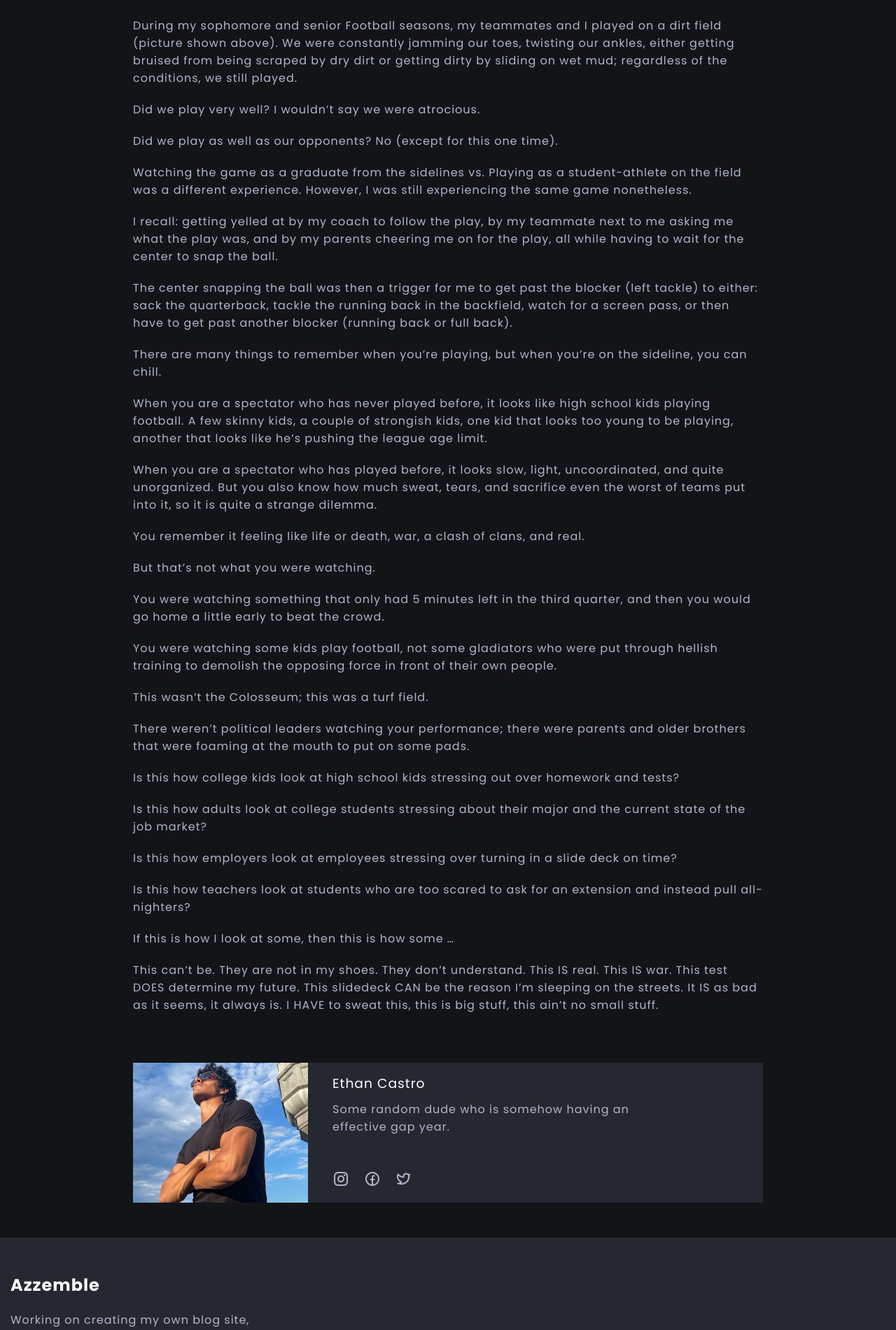
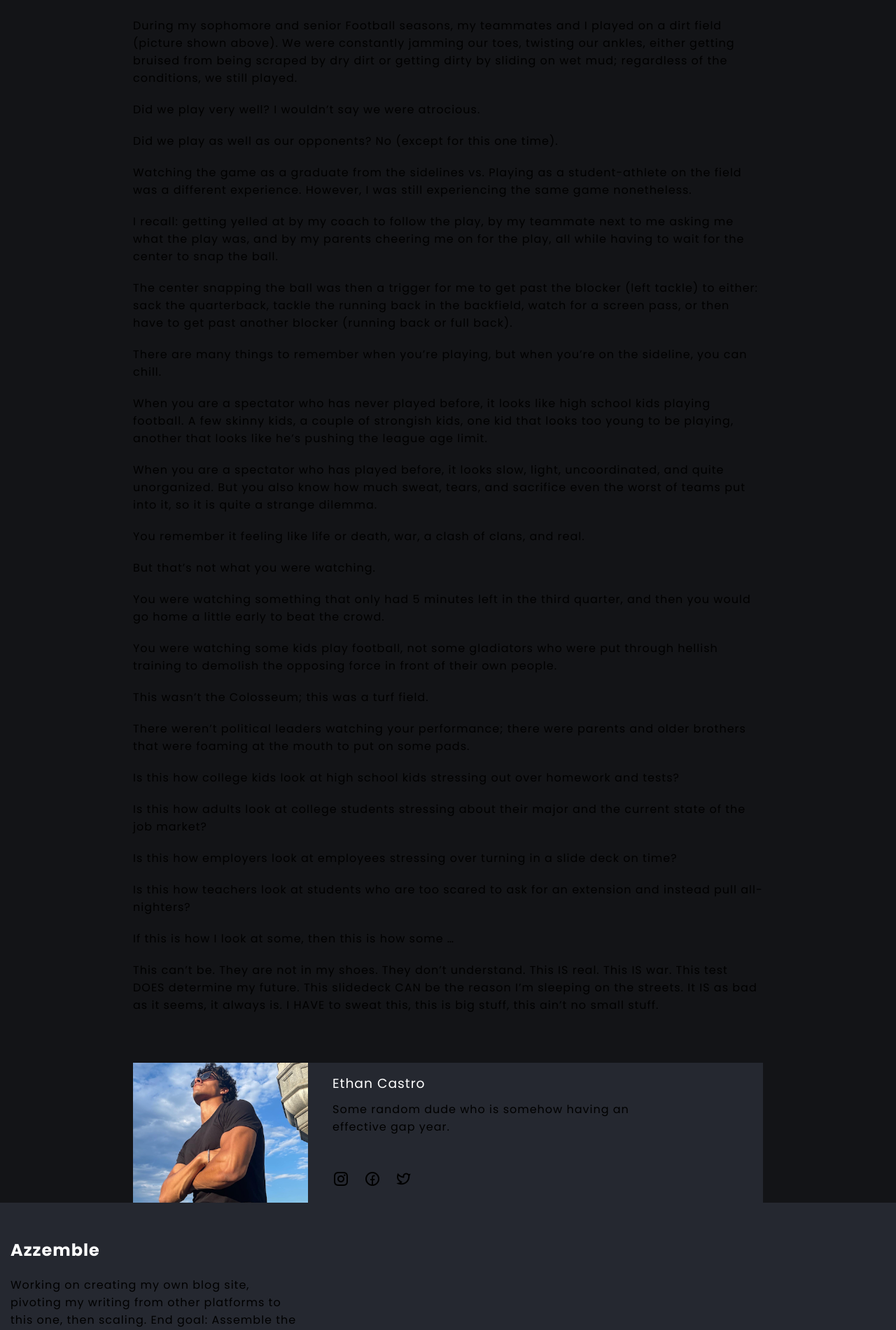
Before and after one commit to Ethan-Castro/azzemble, a PHP site: page /post.html in a window 1280 px wide. Shown: the part 633-2534 px from the top of the page at 70% size. Run offline with PHP 8.4, Linux system fonts and the light colour scheme.

Commit message:
Update main.css

```diff
--- a/assets/css/main.css
+++ b/assets/css/main.css
@@ -4,7 +4,6 @@
 /* Custom properties */
 :root{
     --light-color: #fff;
-    --light-color-alt: #afb6cd;
     --primary-background-color: #131417;
     --secondary-background-color: #252830;
     --hover-light-color: var(--light-color);
@@ -648,7 +647,7 @@
 
 /* Blog post */
 .blog-post{
-    padding-bottom: 5rem;
+    padding-bottom: 0rem;
 }
 
 .blog-post-data{
```
